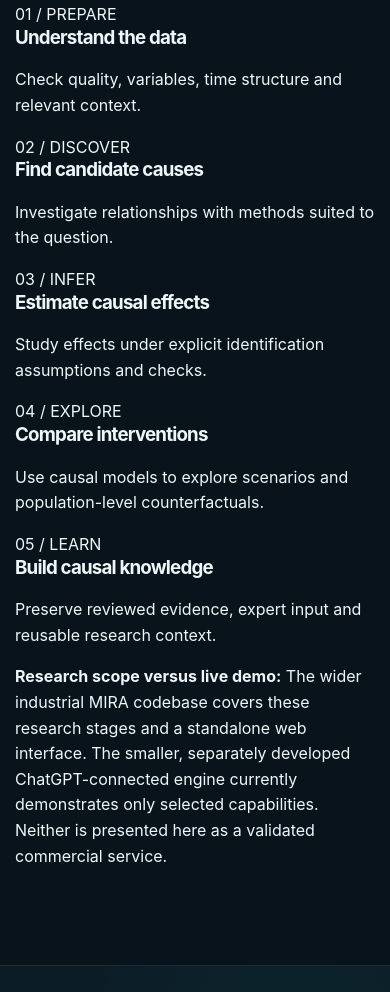
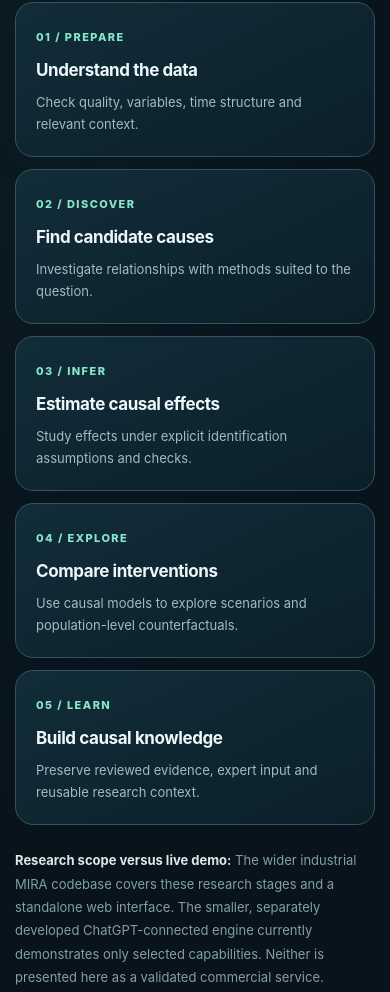
Before and after one commit to FTamas77/mira-causal-ai-site, a plain HTML site: page index.html in a window 390 px wide. Shown: the part 2116-3108 px from the top of the page. Drawn offline with Linux system fonts and the light colour scheme.

Commit message:
Style five-stage causal research workflow on desktop and mobile

```diff
--- a/style.css
+++ b/style.css
@@ -293,3 +293,17 @@ h1 em,.accent { color: var(--teal); font-style: normal; }
 @media (max-width: 980px) { .publications-grid { grid-template-columns:repeat(2,minmax(0,1fr)); } }
 @media (max-width: 720px) { .publications-grid { grid-template-columns:1fr; } .publication-card { padding:24px; } }
 @media (max-width: 440px) { .publication-card { padding:20px; } }
+
+
+/* Broader MIRA causal research pipeline: concise and responsive. */
+.research-breadth { background: radial-gradient(ellipse at 12% 8%, rgba(39,111,100,.11), transparent 58%), var(--bg); }
+.capability-grid { display:grid; grid-template-columns:repeat(5,minmax(0,1fr)); gap:12px; }
+.capability-step { min-width:0; padding:23px 18px 21px; border:1px solid #325560; border-radius:var(--radius); background:linear-gradient(155deg,#122d38,#0b1f29); }
+.capability-index { color:var(--teal); font-size:11px; font-weight:760; letter-spacing:.13em; }
+.capability-step h3 { margin:19px 0 11px; font-size:clamp(17px,1.65vw,21px); letter-spacing:-.025em; line-height:1.28; }
+.capability-step p { margin:0; color:var(--muted); font-size:13px; line-height:1.68; }
+.capability-note { max-width:940px; margin:24px 0 0; color:var(--muted-2); font-size:13px; line-height:1.8; }
+.capability-note strong { color:#daeae9; }
+@media (max-width:1050px) { .capability-grid { grid-template-columns:repeat(3,minmax(0,1fr)); } }
+@media (max-width:720px) { .capability-grid { grid-template-columns:repeat(2,minmax(0,1fr)); } .capability-step { padding:20px; } }
+@media (max-width:490px) { .capability-grid { grid-template-columns:1fr; } .capability-step h3 { margin-top:11px; } }
```
